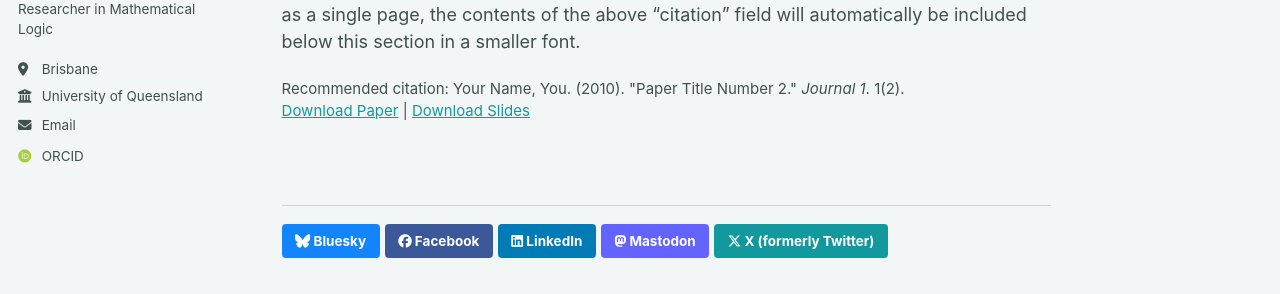
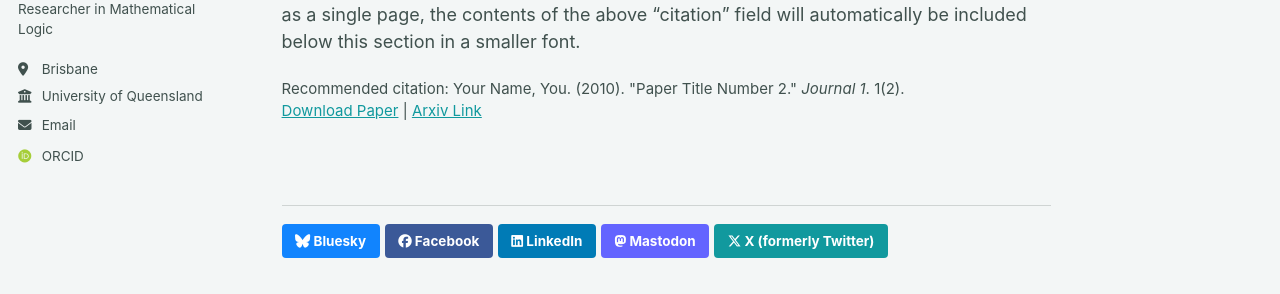
Before and after one commit to jamescarr-maths/jamescarr-maths.github.io, a Jekyll site: the page built from _publications/2010-10-01-paper-title-number-2.md, in a window 1280 px wide. Shown: the part 276-570 px from the top of the page. Built offline with Jekyll 4.4.1, drawn with Linux system fonts in a browser that asks for light colours; some web fonts are replaced; a script bundle is joined from its source files by our own code; library files that are not in the unit come from our copies.

Commit message:
Link change attempt

```diff
--- a/_layouts/single.html
+++ b/_layouts/single.html
@@ -47,28 +47,28 @@ layout: default
       <section class="page__content" itemprop="text">
         {{ content }}
 
-        {% if page.citation and page.paperurl and page.slidesurl and page.bibtexurl %}
-          <p style="font-size: smaller">Recommended citation: {{ page.citation }}<br /><a href="{{ page.paperurl }}">Download Paper</a> | <a href="{{ page.slidesurl }}">Download Slides</a> | <a href="{{ page.bibtexurl }}">Download Bibtex</a></p>
-        {% elsif page.citation and page.paperurl and page.slidesurl %}
-          <p style="font-size: smaller">Recommended citation: {{ page.citation }}<br /><a href="{{ page.paperurl }}">Download Paper</a> | <a href="{{ page.slidesurl }}">Download Slides</a></p>
+        {% if page.citation and page.paperurl and page.arxivlink and page.bibtexurl %}
+          <p style="font-size: smaller">Recommended citation: {{ page.citation }}<br /><a href="{{ page.paperurl }}">Download Paper</a> | <a href="{{ page.arxivlink }}">Arxiv Link</a> | <a href="{{ page.bibtexurl }}">Download Bibtex</a></p>
+        {% elsif page.citation and page.paperurl and page.arxivlink %}
+          <p style="font-size: smaller">Recommended citation: {{ page.citation }}<br /><a href="{{ page.paperurl }}">Download Paper</a> | <a href="{{ page.arxivlink }}">Arxiv Link</a></p>
         {% elsif page.citation and page.paperurl and page.bibtexurl %}
           <p style="font-size: smaller">Recommended citation: {{ page.citation }}<br /><a href="{{ page.paperurl }}">Download Paper</a> | <a href="{{ page.bibtexurl }}">Download Bibtex</a></p>
         {% elsif page.citation and page.paperurl %}
           <p style="font-size: smaller">Recommended citation: {{ page.citation }}<br /><a href="{{ page.paperurl }}">Download Paper</a></p>
-        {% elsif page.citation and page.slidesurl and page.bibtexurl %}
-          <p style="font-size: smaller">Recommended citation: {{ page.citation }}<br /><a href="{{ page.slidesurl }}">Download Slides</a> | <a href="{{ page.bibtexurl }}">Download Bibtex</a></p>
-        {% elsif page.citation and page.slidesurl %}
-          <p style="font-size: smaller">Recommended citation: {{ page.citation }}<br /><a href="{{ page.slidesurl }}">Download Slides</a></p>
-        {% elsif page.slidesurl and page.bibtexurl %}
-          <p style="font-size: smaller"><a href="{{ page.slidesurl }}">Download Slides</a> | <a href="{{ page.bibtexurl }}">Download Bibtex</a></p>
+        {% elsif page.citation and page.arxivlink and page.bibtexurl %}
+          <p style="font-size: smaller">Recommended citation: {{ page.citation }}<br /><a href="{{ page.arxivlink }}">Arxiv Link</a> | <a href="{{ page.bibtexurl }}">Download Bibtex</a></p>
+        {% elsif page.citation and page.arxivlink %}
+          <p style="font-size: smaller">Recommended citation: {{ page.citation }}<br /><a href="{{ page.arxivlink }}">Arxiv Link</a></p>
+        {% elsif page.arxivlink and page.bibtexurl %}
+          <p style="font-size: smaller"><a href="{{ page.arxivlink }}">Arxiv Link</a> | <a href="{{ page.bibtexurl }}">Download Bibtex</a></p>
         {% elsif page.paperurl and page.bibtexurl %}
           <p style="font-size: smaller"><a href="{{ page.paperurl }}">Download Paper</a> | <a href="{{ page.bibtexurl }}">Download Bibtex</a></p>
         {% elsif page.citation and page.bibtexurl %}
           <p style="font-size: smaller">Recommended citation: {{ page.citation }}<br /><a href="{{ page.bibtexurl }}">Download Bibtex</a></p>
         {% elsif page.citation %}
           <p style="font-size: smaller">Recommended citation: {{ page.citation }}</p>
-        {% elsif page.slidesurl %}
-          <p style="font-size: smaller"><a href="{{ page.slidesurl }}">Download Slides</a></p>
+        {% elsif page.arxivlink %}
+          <p style="font-size: smaller"><a href="{{ page.arxivlink }}">Arxiv Link</a></p>
         {% elsif page.bibtexurl %}
           <p style="font-size: smaller"><a href="{{ page.bibtexurl }}">Download Bibtex</a></p>
         {% endif %}
--- a/_publications/2010-10-01-paper-title-number-2.md
+++ b/_publications/2010-10-01-paper-title-number-2.md
@@ -6,7 +6,7 @@ permalink: /publication/2010-10-01-paper-title-number-2
 excerpt: 'This paper is about the number 2. The number 3 is left for future work.'
 date: 2010-10-01
 venue: 'Journal 1'
-slidesurl: 'https://academicpages.github.io/files/slides2.pdf'
+arxivlink: 'https://academicpages.github.io/files/slides2.pdf'
 paperurl: 'https://academicpages.github.io/files/paper2.pdf'
 citation: 'Your Name, You. (2010). &quot;Paper Title Number 2.&quot; <i>Journal 1</i>. 1(2).'
 ---
```
Also changed, not shown: _includes/archive-single.html (+12 -12 lines), _publications/2015-10-01-paper-title-number-3.md (+1 -1 lines), _publications/2026-01-Hom-Prev-Paper.md (+1 -1 lines), 1 other file.
